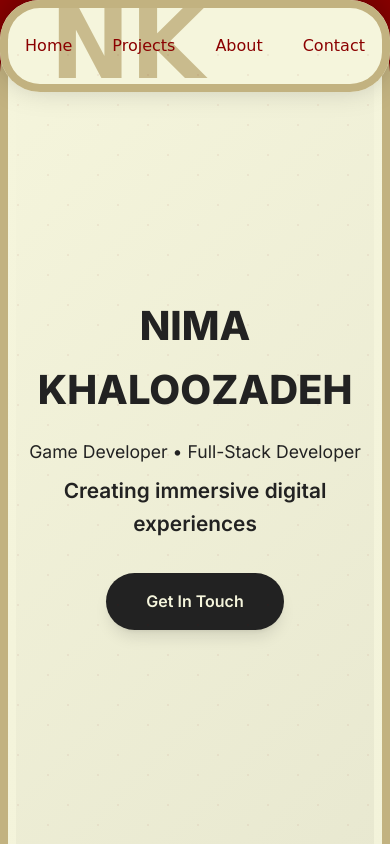
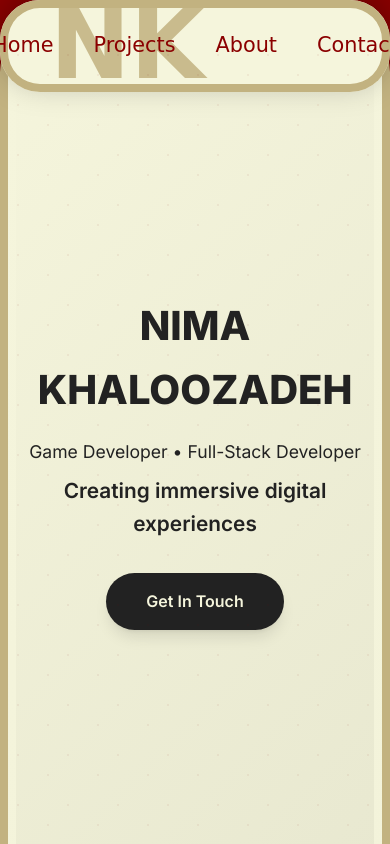
Before and after one commit to NimaKhh/NimaKhh.github.io, a plain HTML site: page index.html in a window 390 px wide. Shown: the top 844 px of the page. Drawn offline with Linux system fonts and the light colour scheme; a web font is replaced by a local one.

Commit message:
Update index.html

```diff
--- a/index.html
+++ b/index.html
@@ -761,7 +761,7 @@
 
         @media (max-width: 600px) {
             .nav-links a {
-                font-size: 1.0rem;
+                font-size: 1.3rem;
             }
 
             .nav-social {
```
